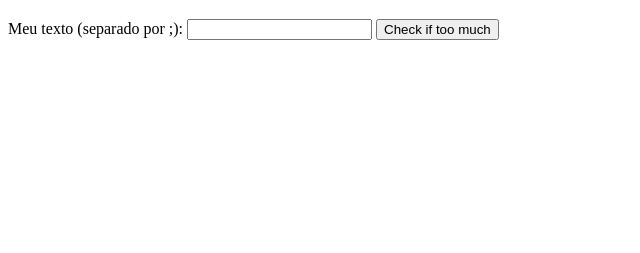
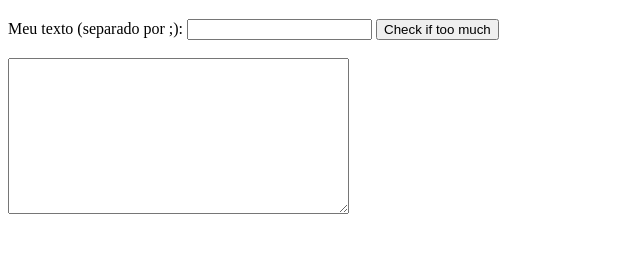
Before and after one commit to luizamd/courseraAngularJs, a plain HTML site: page quebra-linha/index.html in a window 1280 px wide. Shown: the part 61-314 px from the top of the page, without its empty margins (0-640 px from the left). Drawn offline with Linux system fonts and the light colour scheme.

Commit message:
Programa quebra-linha: adicionando textarea

```diff
--- a/quebra-linha/index.html
+++ b/quebra-linha/index.html
@@ -3,6 +3,11 @@
 <head>
     <script src="js/angular.min.js"></script>
     <script src="js/app.js"></script>
+    <style>
+        textarea {
+
+        }
+    </style>
 </head>
 <body ng-app="LunchCheck">
     <div ng-controller="LunchCheckController">
@@ -10,11 +15,13 @@
 
         <label for="itens">Meu texto (separado por ;):</label>
         <input type="text" id="itens" ng-model="strItens" ng-keyup="exibeConsole()" />
-
+        <input type="button" value="Check if too much" ng-click="exibeMsg()" />
         <p ng-repeat="item in arrItens">{{item}}</p>
 
-        <input type="button" value="Check if too much" ng-click="exibeMsg()" />
+
     </div>
+    <br>
+    <textarea rows="10" cols="40"></textarea>
 </body>
 </html>
 
```
